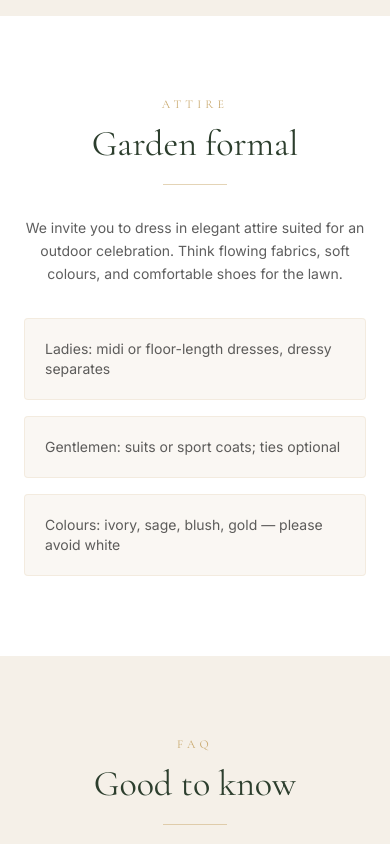
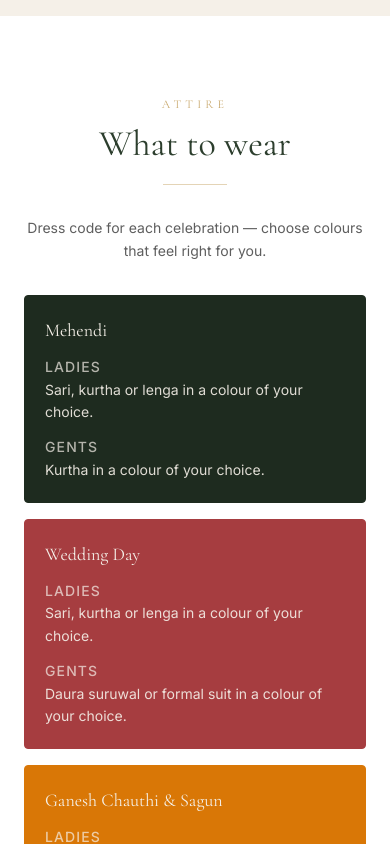
Before and after one commit to safaljoshie/priscawedssafal, a Next.js app: page / in a window 390 px wide. Shown: the part 4280-5124 px from the top of the page. Built offline with nearby package versions, Linux system fonts and the light colour scheme.

Commit message:
Redesign Attire section with per-event dress code blocks.
Show four colour-coded cards matching each celebration, with separate ladies and gents guidance for Mehendi, Wedding Day, Ganesh Chauthi & Sagun, and Reception.

Co-authored-by: Cursor <cursoragent@cursor.com>

```diff
--- a/components/DressCode.tsx
+++ b/components/DressCode.tsx
@@ -1,28 +1,51 @@
 import type { WeddingData } from "@/lib/types";
+import { getEventActiveStyle } from "@/lib/eventStyles";
 import { Section } from "./Section";
 import { SectionHeading } from "./SectionHeading";
 
 export function DressCode({ wedding }: { wedding: WeddingData }) {
   const { dressCode } = wedding;
+  const attireByEventId = Object.fromEntries(
+    dressCode.events.map((item) => [item.eventId, item])
+  );
 
   return (
     <Section id="dress-code" className="bg-white">
       <SectionHeading label="Attire" title={dressCode.title} />
 
-      <div className="mx-auto mt-8 max-w-3xl md:mt-12">
+      <div className="mx-auto mt-8 max-w-4xl md:mt-12">
         <p className="text-center text-sm leading-relaxed text-[#1a1a1a]/70 md:text-base md:leading-loose">
           {dressCode.description}
         </p>
 
-        <ul className="mt-8 grid gap-4 md:mt-12 md:grid-cols-3 md:gap-6">
-          {dressCode.suggestions.map((item) => (
-            <li
-              key={item}
-              className="rounded-sm border border-gold/15 bg-ivory/50 p-5 text-sm text-[#1a1a1a]/70 md:text-base"
-            >
-              {item}
-            </li>
-          ))}
+        <ul className="mt-8 grid gap-4 md:mt-12 md:grid-cols-2 md:gap-6">
+          {wedding.events.map((event) => {
+            const attire = attireByEventId[event.id];
+            if (!attire) return null;
+
+            return (
+              <li
+                key={event.id}
+                className={`rounded-sm border p-5 md:p-6 ${getEventActiveStyle(event.id)}`}
+              >
+                <h3 className="font-serif text-lg md:text-xl">{event.name}</h3>
+                <p className="mt-3 text-sm leading-relaxed text-ivory/90 md:text-base">
+                  <span className="font-medium uppercase tracking-[0.08em] text-ivory/70">
+                    Ladies
+                  </span>
+                  <br />
+                  {attire.ladies}
+                </p>
+                <p className="mt-3 text-sm leading-relaxed text-ivory/90 md:text-base">
+                  <span className="font-medium uppercase tracking-[0.08em] text-ivory/70">
+                    Gents
+                  </span>
+                  <br />
+                  {attire.gents}
+                </p>
+              </li>
+            );
+          })}
         </ul>
       </div>
     </Section>
--- a/data/wedding.json
+++ b/data/wedding.json
@@ -173,12 +173,29 @@
     }
   },
   "dressCode": {
-    "title": "Garden formal",
-    "description": "We invite you to dress in elegant attire suited for an outdoor celebration. Think flowing fabrics, soft colours, and comfortable shoes for the lawn.",
-    "suggestions": [
-      "Ladies: midi or floor-length dresses, dressy separates",
-      "Gentlemen: suits or sport coats; ties optional",
-      "Colours: ivory, sage, blush, gold — please avoid white"
+    "title": "What to wear",
+    "description": "Dress code for each celebration — choose colours that feel right for you.",
+    "events": [
+      {
+        "eventId": "mehendi",
+        "ladies": "Sari, kurtha or lenga in a colour of your choice.",
+        "gents": "Kurtha in a colour of your choice."
+      },
+      {
+        "eventId": "wedding-day",
+        "ladies": "Sari, kurtha or lenga in a colour of your choice.",
+        "gents": "Daura suruwal or formal suit in a colour of your choice."
+      },
+      {
+        "eventId": "ganesh-sagun",
+        "ladies": "Sari or kurtha in a colour of your choice.",
+        "gents": "Formals in a colour of your choice."
+      },
+      {
+        "eventId": "reception",
+        "ladies": "Sari, kurtha or lenga in a colour of your choice.",
+        "gents": "Formals in a colour of your choice."
+      }
     ]
   },
   "faq": [
--- a/lib/types.ts
+++ b/lib/types.ts
@@ -40,7 +40,11 @@ export type WeddingData = {
   dressCode: {
     title: string;
     description: string;
-    suggestions: string[];
+    events: {
+      eventId: string;
+      ladies: string;
+      gents: string;
+    }[];
   };
   faq: { q: string; a: string }[];
   rsvpDeadline: string;
```
